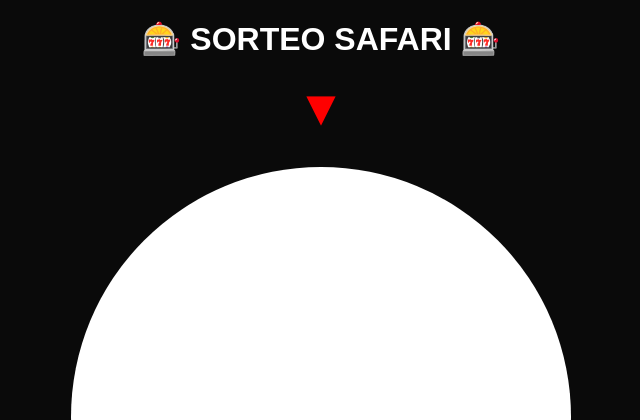
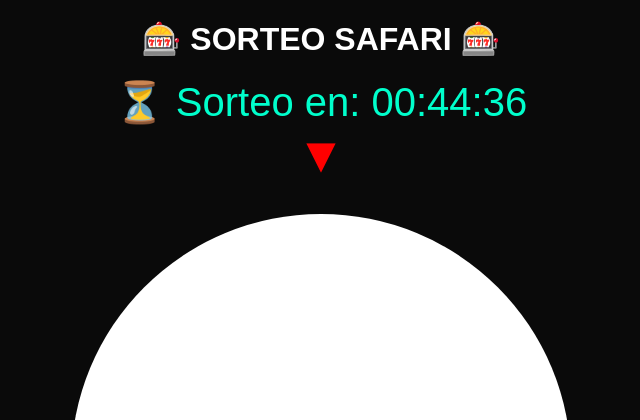
Before and after one commit to ferchomg2608-ux/numeros_server, a Flask app: page /sorteo in a window 1280 px wide. Shown: the top 420 px of the page, without its empty margins (319-959 px from the left). Run offline with Flask 3, Linux system fonts and the light colour scheme; data that the repository does not hold is empty; some libraries are stand-ins or nearby versions.

Commit message:
ruleta automatica

```diff
--- a/templates/sorteo.html
+++ b/templates/sorteo.html
@@ -7,8 +7,6 @@
 
 <script src="https://cdn.jsdelivr.net/npm/winwheel@2.8.0/Winwheel.min.js"></script>
 <script src="https://cdnjs.cloudflare.com/ajax/libs/tween.js/18.6.4/Tween.min.js"></script>
-
-<!-- CONFETTI -->
 <script src="https://cdn.jsdelivr.net/npm/canvas-confetti@1.6.0/dist/confetti.browser.min.js"></script>
 
 <style>
@@ -30,8 +28,6 @@ background:white;
 border-radius:50%;
 }
 
-/* FLECHA */
-
 #flecha{
 font-size:50px;
 color:red;
@@ -46,6 +42,12 @@ border-radius:10px;
 background:gold;
 cursor:pointer;
 font-weight:bold;
+}
+
+#contador{
+font-size:40px;
+margin-top:20px;
+color:#00ffcc;
 }
 
 #ganador{
@@ -63,6 +65,8 @@ font-weight:bold;
 
 <h1>🎰 SORTEO SAFARI 🎰</h1>
 
+<div id="contador">Esperando sorteo...</div>
+
 <div id="flecha">▼</div>
 
 <canvas id="ruleta" width="500" height="500"></canvas>
@@ -75,12 +79,12 @@ font-weight:bold;
 Esperando ganador...
 </div>
 
-<!-- SONIDO -->
 <audio id="sonidoRuleta" src="https://assets.mixkit.co/active_storage/sfx/2003/2003-preview.mp3"></audio>
 
 <script>
 
 let rueda
+let yaGiro = false
 
 fetch("/estado")
 .then(res=>res.json())
@@ -136,13 +140,9 @@ callbackFinished:mostrarGanador
 
 })
 
-
 function girar(){
 
-if(!rueda){
-alert("No hay jugadores aún")
-return
-}
+if(!rueda) return
 
 document.getElementById("ganador").innerText="Girando..."
 
@@ -151,7 +151,6 @@ document.getElementById("sonidoRuleta").play()
 rueda.startAnimation()
 
 }
-
 
 function mostrarGanador(segmento){
 
@@ -165,6 +164,43 @@ spread:120
 
 }
 
+function actualizarContador(){
+
+let ahora = new Date()
+
+let objetivo = new Date()
+
+objetivo.setHours(20)
+objetivo.setMinutes(0)
+objetivo.setSeconds(0)
+
+if(ahora > objetivo){
+objetivo.setDate(objetivo.getDate()+1)
+}
+
+let diferencia = objetivo - ahora
+
+let horas = Math.floor(diferencia/1000/60/60)
+let minutos = Math.floor((diferencia/1000/60)%60)
+let segundos = Math.floor((diferencia/1000)%60)
+
+document.getElementById("contador").innerText =
+"⏳ Sorteo en: "+
+String(horas).padStart(2,"0")+":"+
+String(minutos).padStart(2,"0")+":"+
+String(segundos).padStart(2,"0")
+
+if(horas===0 && minutos===0 && segundos===0 && !yaGiro){
+
+yaGiro = true
+girar()
+
+}
+
+}
+
+setInterval(actualizarContador,1000)
+
 </script>
 
 </body>
```
